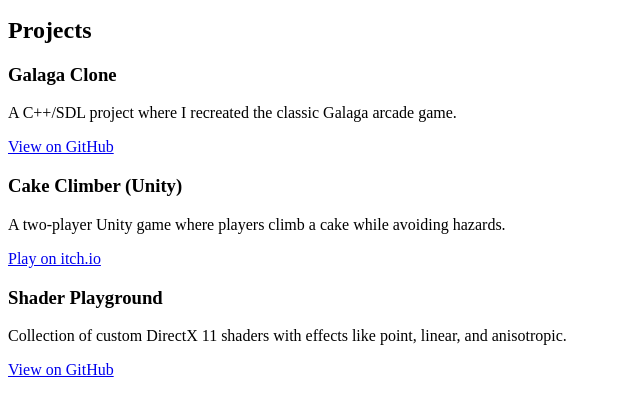
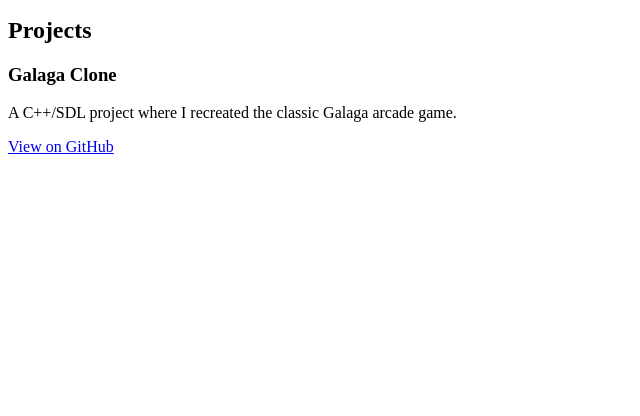
Before and after one commit to MathijsWarlop/MathijsWarlop.github.io, a plain HTML site: page index.html in a window 1280 px wide. Shown: the part 102-518 px from the top of the page, without its empty margins (0-640 px from the left). Drawn offline with Linux system fonts and the light colour scheme.

Commit message:
Update index.html

```diff
--- a/index.html
+++ b/index.html
@@ -13,19 +13,7 @@
     <div>
       <h3>Galaga Clone</h3>
       <p>A C++/SDL project where I recreated the classic Galaga arcade game.</p>
-      <a href="https://github.com/MathijsWarlop/GalagaProject" target="_blank">View on GitHub</a>
-    </div>
-
-    <div>
-      <h3>Cake Climber (Unity)</h3>
-      <p>A two-player Unity game where players climb a cake while avoiding hazards.</p>
-      <a href="https://your-itch-link.com" target="_blank">Play on itch.io</a>
-    </div>
-
-    <div>
-      <h3>Shader Playground</h3>
-      <p>Collection of custom DirectX 11 shaders with effects like point, linear, and anisotropic.</p>
-      <a href="https://github.com/MathijsWarlop/ShaderPlayground" target="_blank">View on GitHub</a>
+      <a href="https://github.com/MathijsWarlop/GalagaAssignmentv2" target="_blank">View on GitHub</a>
     </div>
 
   </body>
```
